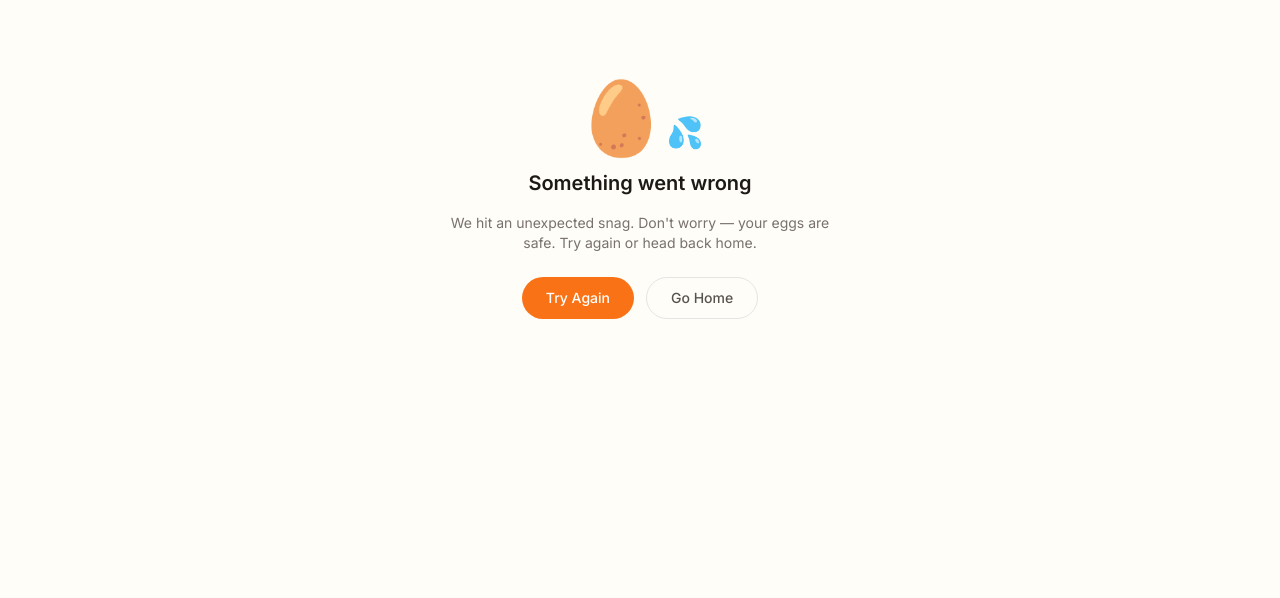
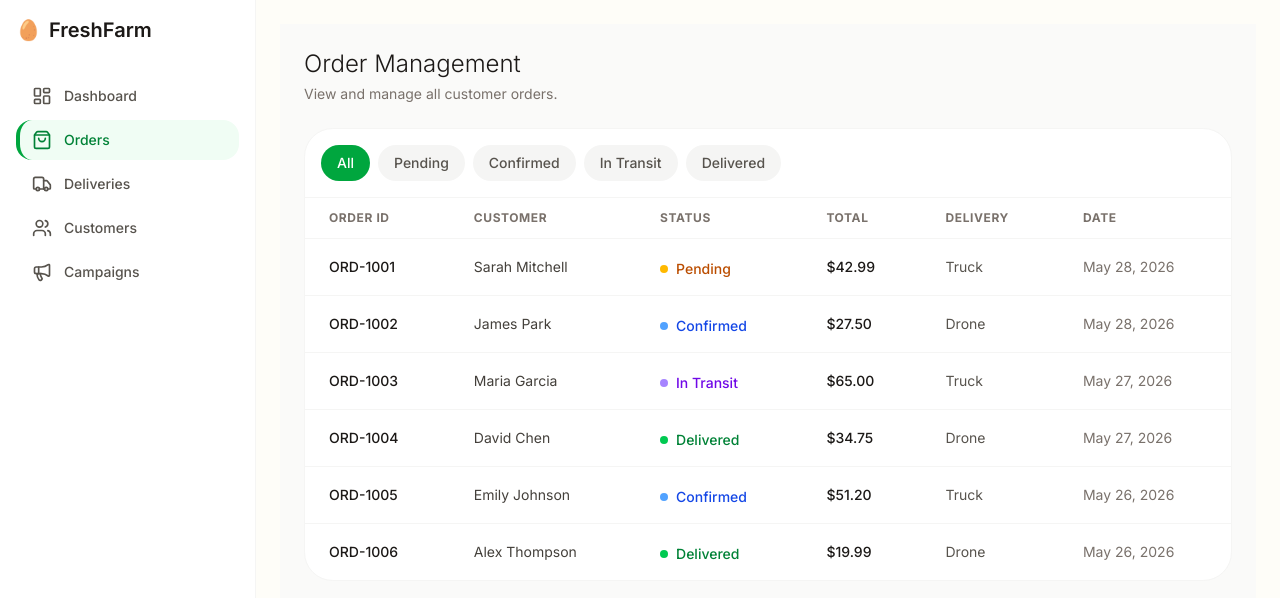
Before and after one commit to fio696674/freshfarm-mvp, a Next.js app: page /admin/orders in a window 1280 px wide. Shown: the top 598 px of the page. Built offline with nearby package versions, Linux system fonts and the light colour scheme.

Commit message:
fix: button-in-button hydration error, duplicate useState, checkout syntax

```diff
--- a/app/(marketing)/checkout/page.tsx
+++ b/app/(marketing)/checkout/page.tsx
@@ -103,7 +103,7 @@ export default function CheckoutPage() {
           subtotal: cartSubtotal,
           delivery_fee: deliveryFee,
           total: cartTotal,
-          stripe_payment_id: ,
+          stripe_payment_id: "demo_" + Date.now(),
           qr_code_token: crypto.randomUUID(),
         }).select().single();
 
--- a/components/admin/OrderTable.tsx
+++ b/components/admin/OrderTable.tsx
@@ -1,9 +1,8 @@
 "use client";
 
-import { useState } from "react";
+import { useState, useEffect } from "react";
 import { cn } from "@/lib/utils";
 import { createClient } from "@/lib/supabase/client";
-import { useEffect, useState } from "react";
 
 type OrderStatus = "pending" | "confirmed" | "in_transit" | "delivered";
 
@@ -106,8 +105,8 @@ export function OrderTable() {
 
   const filteredOrders =
     activeFilter === "all"
-      ? mockOrders
-      : mockOrders.filter((o) => o.status === activeFilter);
+      ? defaultOrders
+      : defaultOrders.filter((o) => o.status === activeFilter);
 
   return (
     <div className="overflow-hidden rounded-2xl border border-stone-100 bg-white">
--- a/components/layout/Header.tsx
+++ b/components/layout/Header.tsx
@@ -104,14 +104,14 @@ export function Header() {
             {user ? (
               <DropdownMenu>
                 <DropdownMenuTrigger>
-                  <button className="flex items-center gap-2 rounded-full p-0.5 transition hover:ring-2 hover:ring-green-200">
+                  <div className="flex cursor-pointer items-center gap-2 rounded-full p-0.5 transition hover:ring-2 hover:ring-green-200">
                     <Avatar className="h-8 w-8">
                       <AvatarImage src={avatarUrl ?? undefined} alt="Profile" />
                       <AvatarFallback className="bg-green-100 text-xs font-semibold text-green-700">
                         {userInitials}
                       </AvatarFallback>
                     </Avatar>
-                  </button>
+                  </div>
                 </DropdownMenuTrigger>
                 <DropdownMenuContent align="end" className="w-48">
                   <div className="px-2 py-1.5 text-sm font-medium text-stone-900">
```
Also changed, not shown: 1 other file (tests, documents, lock files or other folders).
